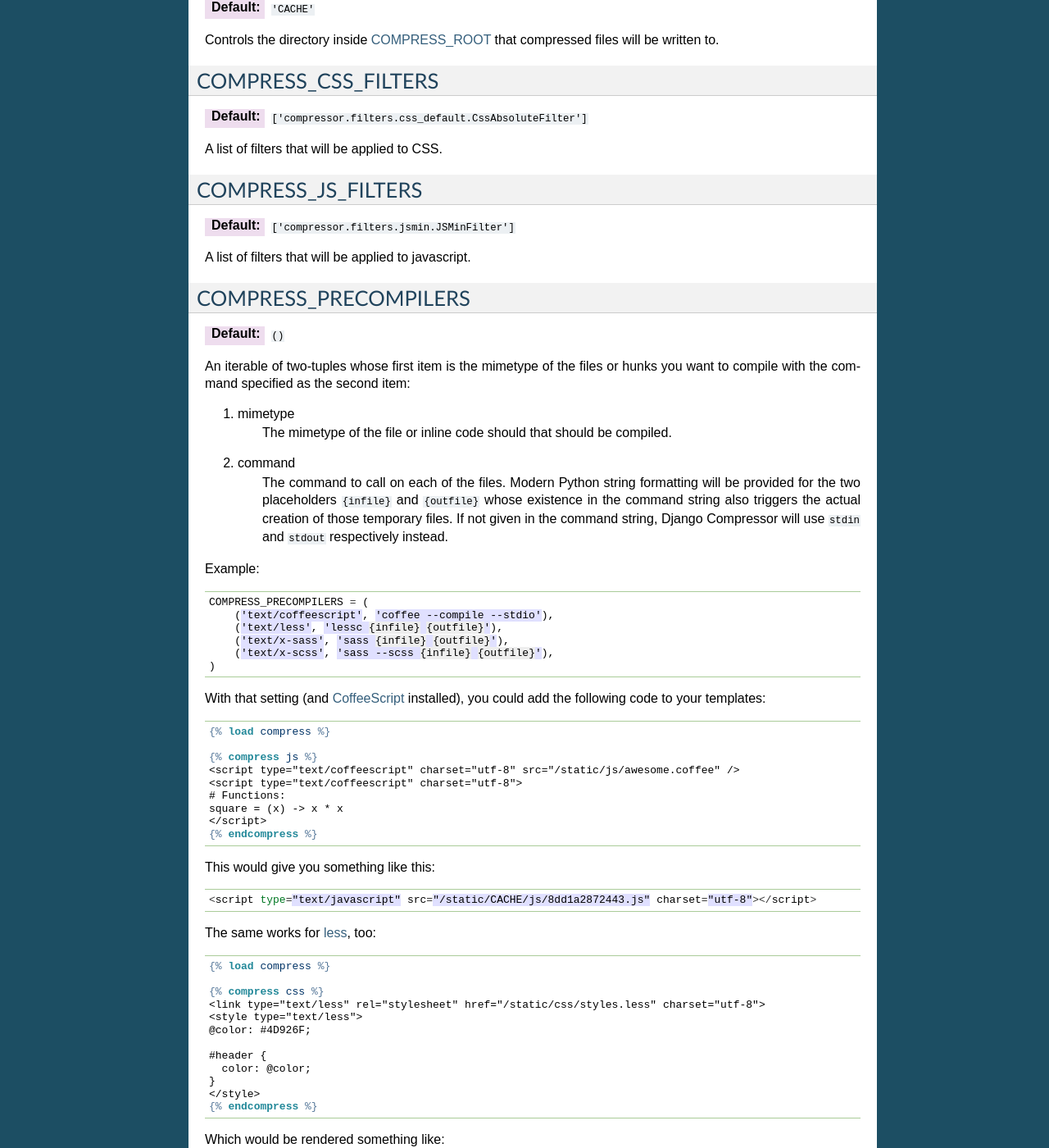
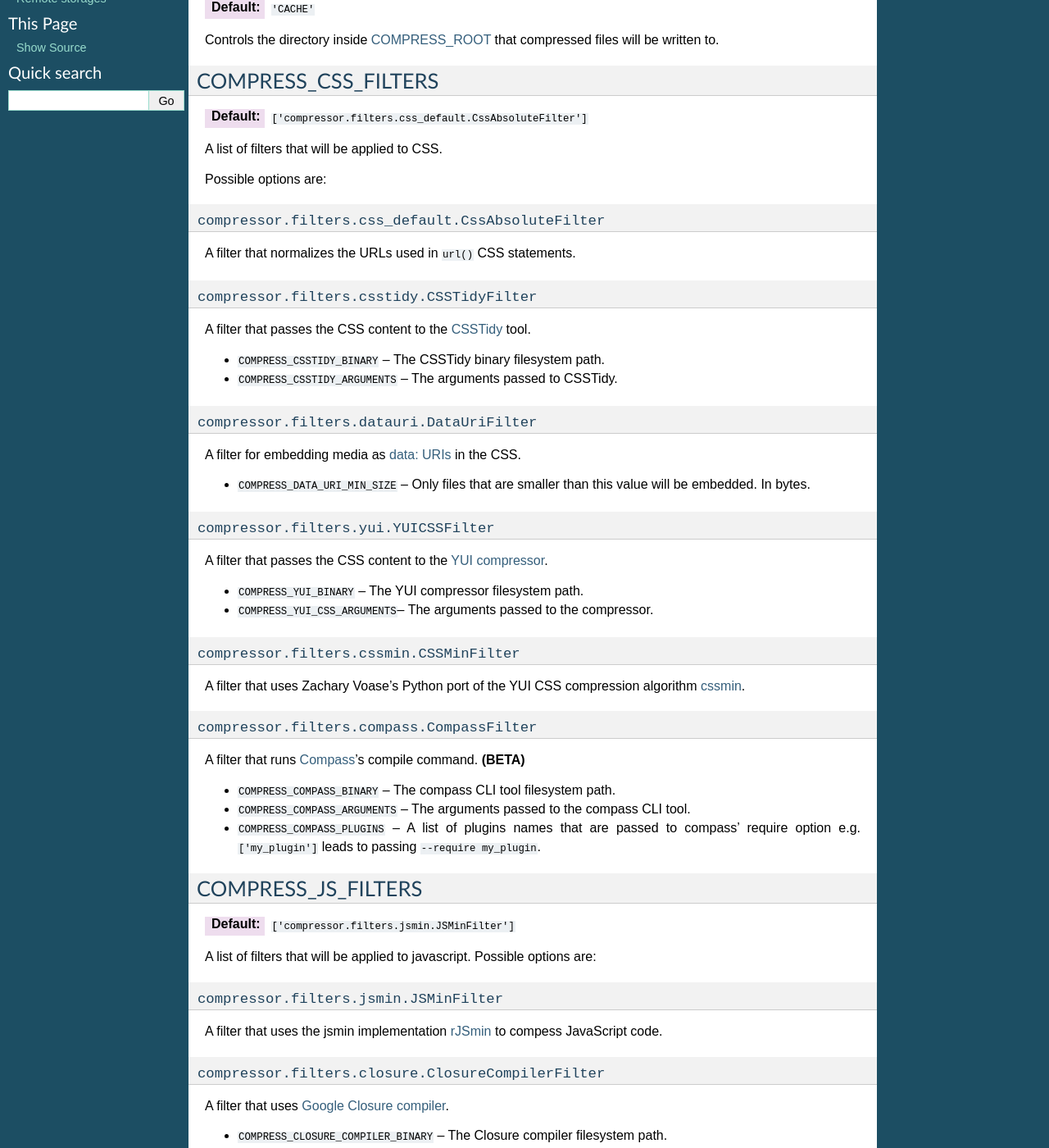
Before and after one commit to django-compressor/django-compressor, a Sphinx documentation site: the page built from docs/settings.txt, in a window 1280 px wide and 1400 px high, scrolled down 782 px. Shown: the whole window at 82% size. Built offline with Sphinx 7.4.7, drawn with Linux system fonts in a browser that asks for light colours; some of the changed text lies outside the part shown.

Commit message:
Documented the included filters.

```diff
--- a/docs/settings.txt
+++ b/docs/settings.txt
@@ -62,12 +62,97 @@
 
 A list of filters that will be applied to CSS.
 
+Possible options are:
+
+``compressor.filters.css_default.CssAbsoluteFilter``
+""""""""""""""""""""""""""""""""""""""""""""""""""""
+
+A filter that normalizes the URLs used in ``url()`` CSS statements.
+
+``compressor.filters.csstidy.CSSTidyFilter``
+""""""""""""""""""""""""""""""""""""""""""""
+
+A filter that passes the CSS content to the CSSTidy_ tool.
+
+- ``COMPRESS_CSSTIDY_BINARY`` -- The CSSTidy binary filesystem path.
+
+- ``COMPRESS_CSSTIDY_ARGUMENTS`` -- The arguments passed to CSSTidy.
+
+``compressor.filters.datauri.DataUriFilter``
+""""""""""""""""""""""""""""""""""""""""""""
+
+A filter for embedding media as `data: URIs`_ in the CSS.
+
+- ``COMPRESS_DATA_URI_MIN_SIZE`` -- Only files that are smaller than
+  this value will be embedded. In bytes.
+
+``compressor.filters.yui.YUICSSFilter``
+"""""""""""""""""""""""""""""""""""""""
+
+A filter that passes the CSS content to the `YUI compressor`_.
+
+- ``COMPRESS_YUI_BINARY`` -- The YUI compressor filesystem path.
+
+- ``COMPRESS_YUI_CSS_ARGUMENTS``-- The arguments passed to the compressor.
+
+``compressor.filters.cssmin.CSSMinFilter``
+""""""""""""""""""""""""""""""""""""""""""
+
+A filter that uses Zachary Voase's Python port of the YUI CSS compression
+algorithm cssmin_.
+
+``compressor.filters.compass.CompassFilter``
+""""""""""""""""""""""""""""""""""""""""""""
+
+A filter that runs Compass_'s compile command. **(BETA)**
+
+- ``COMPRESS_COMPASS_BINARY`` -- The compass CLI tool filesystem path.
+
+- ``COMPRESS_COMPASS_ARGUMENTS`` -- The arguments passed to the compass CLI tool.
+
+- ``COMPRESS_COMPASS_PLUGINS`` -- A list of plugins names that are passed to
+  compass' require option e.g. ``['my_plugin']`` leads to passing
+  ``--require my_plugin``.
+
+.. _CSSTidy: http://csstidy.sourceforge.net/
+.. _`data: URIs`: http://en.wikipedia.org/wiki/Data_URI_scheme
+.. _cssmin: http://pypi.python.org/pypi/cssmin/
+.. _Compass: http://compass-style.org/
+
+
 COMPRESS_JS_FILTERS
 ^^^^^^^^^^^^^^^^^^^
 
 :Default: ``['compressor.filters.jsmin.JSMinFilter']``
 
-A list of filters that will be applied to javascript.
+A list of filters that will be applied to javascript. Possible options are:
+
+``compressor.filters.jsmin.JSMinFilter``
+"""""""""""""""""""""""""""""""""""""""""
+
+A filter that uses the jsmin implementation rJSmin_ to compess JavaScript code.
+
+``compressor.filters.closure.ClosureCompilerFilter``
+""""""""""""""""""""""""""""""""""""""""""""""""""""
+
+A filter that uses `Google Closure compiler`_.
+
+- ``COMPRESS_CLOSURE_COMPILER_BINARY`` -- The Closure compiler filesystem path.
+
+- ``COMPRESS_CLOSURE_COMPILER_ARGUMENTS`` -- The arguments passed to the compiler.
+
+``compressor.filters.yui.YUIJSFilter``
+""""""""""""""""""""""""""""""""""""""
+
+A filter that passes the JavaScript code to the `YUI compressor`_.
+
+- ``COMPRESS_YUI_BINARY`` -- The YUI compressor filesystem path.
+
+- ``COMPRESS_YUI_JS_ARGUMENTS`` -- The arguments passed to the compressor.
+
+.. _rJSmin: http://opensource.perlig.de/rjsmin/
+.. _`Google Closure compiler`: http://code.google.com/closure/compiler/
+.. _`YUI compressor`: http://developer.yahoo.com/yui/compressor/
 
 .. _compress_precompilers:
 
```
